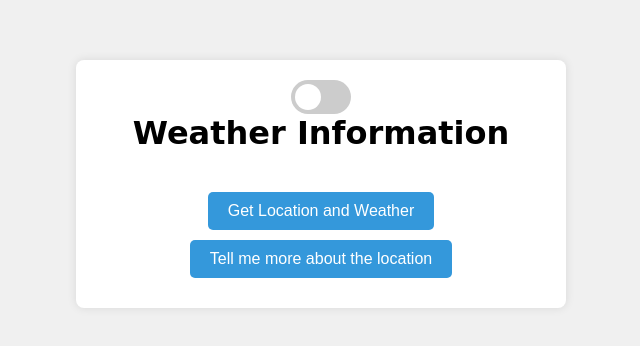
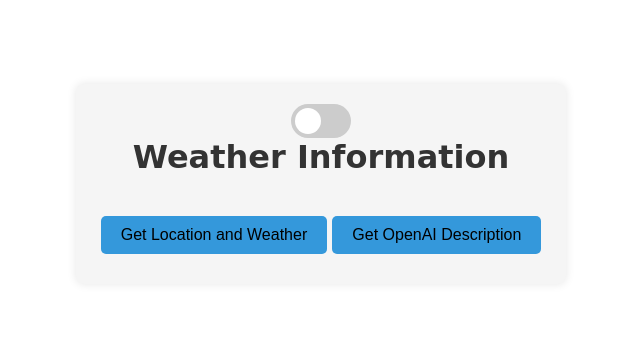
Before and after one commit to fac29b/RuthJosueMashup, a website: page public/index.html in a window 1280 px wide. Shown: the part 216-562 px from the top of the page, without its empty margins (319-959 px from the left). Drawn offline with Linux system fonts and the light colour scheme; a web font is replaced by a local one.

Commit message:
Add Accessibility

```diff
--- a/public/index.css
+++ b/public/index.css
@@ -11,8 +11,11 @@
     align-items: center;
     justify-content: center;
     height: 100vh;
-    background-color: #f0f0f0;
+
+
+
 }
+
 /* The switch - the box around the slider */
 .switch {
     position: relative;
@@ -82,7 +85,8 @@
 
 #weather-container {
     text-align: center;
-    background-color: #fff;
+    background-color: #f5f5f5;
+    color: #333333;
     padding: 20px;
     border-radius: 8px;
     box-shadow: 0 0 10px rgba(0, 0, 0, 0.1);
@@ -113,7 +117,7 @@
   padding: 10px 20px;
   font-size: 16px;
   background-color: #3498db;
-  color: #ffffff;
+  color: #000;
   border: none;
   border-radius: 5px;
   cursor: pointer;
--- a/public/index.html
+++ b/public/index.html
@@ -3,6 +3,7 @@
 <head>
     <meta charset="UTF-8">
     <meta name="viewport" content="width=device-width, initial-scale=1.0">
+    <meta name="description" content="Experience real-time weather updates with our Weather App. Stay informed with accurate forecasts, location-based insights, and an innovative OpenAI integration."/>
     <title>Weather App</title>
     <link rel="stylesheet" href="../public/index.css">
     <link rel="preconnect" href="https://fonts.googleapis.com">
@@ -31,7 +32,7 @@
         <button id="getLocationWeather" aria-label="Get Location and Weather">Get Location and Weather</button>
 
         <!-- Button to get OpenAI description -->
-        <button id="getOpenAIDescription" aria-label="Get OpenAI Description">Tell me more about the location</button>
+        <button id="getOpenAIDescription" aria-label="Get OpenAI Description">Get OpenAI Description</button>
     </main>
 
     <script src="../public/index.js"></script>
```
